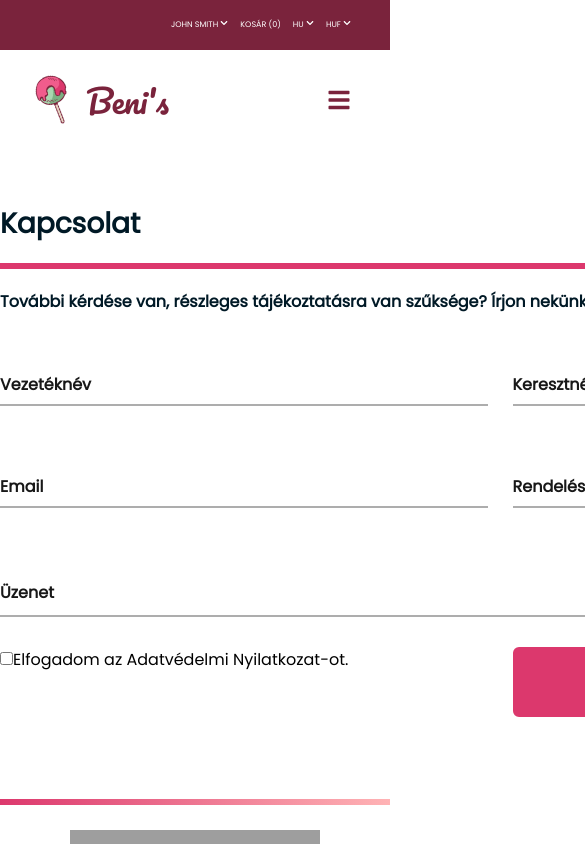
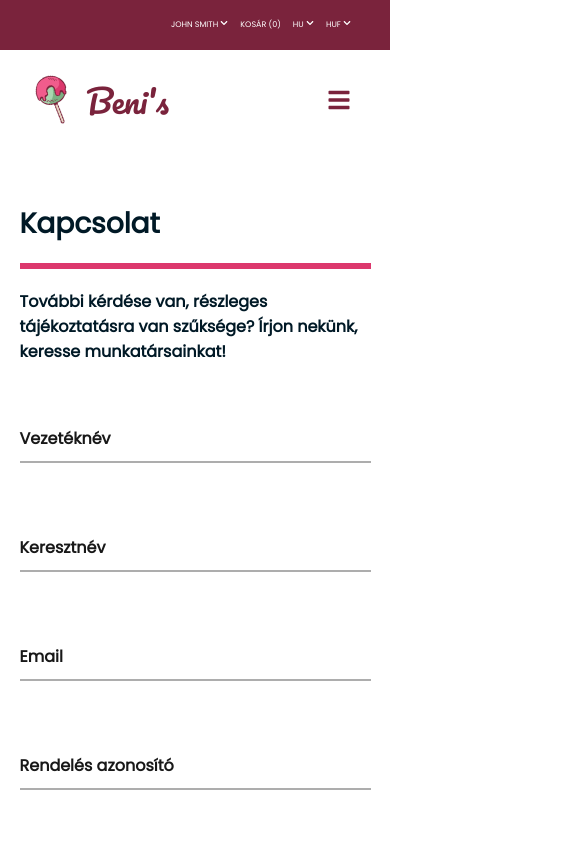
Before and after one commit to Gkristof96/Beni-s, a React (Create React App) app: page /contact in a window 390 px wide. Shown: the top 844 px of the page, 585 px wide, since content can reach past the window. Built offline with nearby package versions, Linux system fonts and the light colour scheme; grey boxes are pictures that could not be loaded.

Commit message:
reseponsive contact page created

```diff
--- a/src/components/Contact/TextField/index.js
+++ b/src/components/Contact/TextField/index.js
@@ -14,7 +14,7 @@ const TextField = ({placeholder}) => {
     }
     return (
         <>
-            <div className={`input-container ${focus ? 'focus' : null}`} style={{'grid-row': "3/4"},{'grid-column': "1/3"}}>
+            <div className={`textbox input-container ${focus ? 'focus' : null}`}>
                 <textarea onChange={(e) => setInput(e.target.value)} value={input}onBlur={() => handleInput()} onFocus={() => handleInput()} data-gramm_editor="false" />
                 <span className='textarea-span' data-placeholder={placeholder}></span>
             </div>
--- a/src/css/Components/_input.scss
+++ b/src/css/Components/_input.scss
@@ -65,7 +65,15 @@
         background: #DC386D;
         transition: .5s;
     }
+
+
 }
+
+.textbox {
+    grid-column: 1/3;
+    grid-row: 3/4;
+}
+
 .input-container.focus .input-span::before {
     top: -5px;
 }
@@ -81,3 +89,10 @@
 .input-container.focus span::after {
     width: 100%;
 }
+
+@media (max-width: 768px) {
+    .textbox {
+        grid-row: 5/6;
+        grid-column: 1/2;
+    }
+}
--- a/src/css/Pages/_contact.scss
+++ b/src/css/Pages/_contact.scss
@@ -3,7 +3,7 @@
 .contact-section {
     margin-top: 200px;
     .contact-container {
-            width: 1000px;
+            width: 75%;
             margin: 0 auto;
             .contact-title {
                 width: 100%;
@@ -50,3 +50,17 @@
             }
     }
 }
+
+@media (max-width: 768px) {
+    .contact-section {
+        .contact-container {
+            width: 90%;
+            .inputs {
+                width: 100%;
+                grid-column-gap: 0;
+                grid-template-columns: 1fr;
+                grid-template-rows: 1fr 1fr 1fr 1fr 1fr 1fr 1fr;
+            }
+        }
+    }
+}
--- a/src/css/style.css
+++ b/src/css/style.css
@@ -792,7 +792,7 @@ h1 {
 }
 
 .gyik-section .gyik-container {
-  width: 1000px;
+  width: 75%;
   margin: 0 auto;
 }
 
@@ -809,7 +809,7 @@ h1 {
   background: #DC386D 0% 0% no-repeat padding-box;
 }
 
-.category-container {
+.gyik-section .gyik-container .category-container {
   display: -webkit-box;
   display: -ms-flexbox;
   display: flex;
@@ -820,12 +820,11 @@ h1 {
   -webkit-box-direction: normal;
       -ms-flex-direction: column;
           flex-direction: column;
-  width: 100%;
   height: auto;
   margin-bottom: 50px;
 }
 
-.category-container .category-title {
+.gyik-section .gyik-container .category-container .category-title {
   width: 100%;
   text-align: left;
   font-size: 28px;
@@ -834,8 +833,7 @@ h1 {
   margin: 25px 0;
 }
 
-.category-container .question-container {
-  width: 1000px;
+.gyik-section .gyik-container .category-container .question-container {
   display: -webkit-box;
   display: -ms-flexbox;
   display: flex;
@@ -848,7 +846,7 @@ h1 {
   transition: 0.5s;
 }
 
-.category-container .question-container .title-bar {
+.gyik-section .gyik-container .category-container .question-container .title-bar {
   width: 100%;
   height: 80px;
   position: relative;
@@ -857,7 +855,7 @@ h1 {
   transition: 0.5s;
 }
 
-.category-container .question-container .title-bar h1 {
+.gyik-section .gyik-container .category-container .question-container .title-bar h1 {
   text-align: left;
   margin: 16px 0;
   margin-left: 20px;
@@ -869,21 +867,21 @@ h1 {
   transition: 0.5s ease-in-out;
 }
 
-.category-container .question-container .title-bar .gyik-icon {
+.gyik-section .gyik-container .category-container .question-container .title-bar .gyik-icon {
   position: absolute;
   top: 25px;
   right: 25px;
   font-size: 30px;
 }
 
-.category-container .question-container .title-bar.open {
+.gyik-section .gyik-container .category-container .question-container .title-bar.open {
   background: transparent -webkit-gradient(linear, left top, right top, from(#DC386D), to(#FFB3B5));
   background: transparent linear-gradient(90deg, #DC386D 0%, #FFB3B5 100%);
   -webkit-transition: 0.5s;
   transition: 0.5s;
 }
 
-.category-container .question-container .title-bar.open h1 {
+.gyik-section .gyik-container .category-container .question-container .title-bar.open h1 {
   text-align: left;
   font-size: 20px;
   margin: 16px 0;
@@ -892,13 +890,13 @@ h1 {
   color: #FFFFFF;
 }
 
-.category-container .question-container .title-bar.open .gyik-icon {
+.gyik-section .gyik-container .category-container .question-container .title-bar.open .gyik-icon {
   color: #fff;
 }
 
-.category-container .question-container .dropdown {
+.gyik-section .gyik-container .category-container .question-container .dropdown {
   height: 0px;
-  width: 1000px;
+  width: 100%;
   display: none;
   background-color: #fff;
   -webkit-transition: height 0.5s all ease-in-out;
@@ -913,18 +911,39 @@ h1 {
   transition: 0.5s;
 }
 
-.category-container .question-container .dropdown p {
+.gyik-section .gyik-container .category-container .question-container .dropdown p {
   text-align: left;
   font: normal normal normal 16px/25px Poppins;
   letter-spacing: 0px;
   color: #001926;
 }
 
-.category-container .question-container .dropdown.open {
+.gyik-section .gyik-container .category-container .question-container .dropdown.open {
   height: 180px;
   display: block;
   -webkit-transition: 0.5s;
   transition: 0.5s;
+}
+
+@media (max-width: 768px) {
+  .gyik-section .gyik-container {
+    width: 90%;
+  }
+  .gyik-section .gyik-container .gyik-title {
+    font-size: 18px;
+  }
+  .gyik-section .gyik-container .category-container .category-title {
+    font-size: 18px;
+  }
+  .gyik-section .gyik-container .category-container .question-container .title-bar h1 {
+    font-size: 14px;
+  }
+  .gyik-section .gyik-container .category-container .question-container .dropdown.open {
+    height: auto;
+  }
+  .gyik-section .gyik-container .category-container .question-container .dropdown.open p {
+    font-size: 12px;
+  }
 }
 
 .input-container {
@@ -1005,6 +1024,15 @@ h1 {
   transition: .5s;
 }
 
+.textbox {
+  -ms-grid-column: 1;
+  -ms-grid-column-span: 2;
+  grid-column: 1/3;
+  -ms-grid-row: 3;
+  -ms-grid-row-span: 1;
+  grid-row: 3/4;
+}
+
 .input-container.focus .input-span::before {
   top: -5px;
 }
@@ -1021,12 +1049,23 @@ h1 {
   width: 100%;
 }
 
+@media (max-width: 768px) {
+  .textbox {
+    -ms-grid-row: 5;
+    -ms-grid-row-span: 1;
+    grid-row: 5/6;
+    -ms-grid-column: 1;
+    -ms-grid-column-span: 1;
+    grid-column: 1/2;
+  }
+}
+
 .contact-section {
   margin-top: 200px;
 }
 
 .contact-section .contact-container {
-  width: 1000px;
+  width: 75%;
   margin: 0 auto;
 }
 
@@ -1081,6 +1120,20 @@ h1 {
   height: 70px;
 }
 
+@media (max-width: 768px) {
+  .contact-section .contact-container {
+    width: 90%;
+  }
+  .contact-section .contact-container .inputs {
+    width: 100%;
+    grid-column-gap: 0;
+    -ms-grid-columns: 1fr;
+        grid-template-columns: 1fr;
+    -ms-grid-rows: 1fr 1fr 1fr 1fr 1fr 1fr 1fr;
+        grid-template-rows: 1fr 1fr 1fr 1fr 1fr 1fr 1fr;
+  }
+}
+
 .login-card {
   width: 510px;
   height: 645px;
```
Also changed, not shown: src/css/Pages/_gyik.scss (+37 -8 lines), 1 other file (tests, documents, lock files or other folders).
